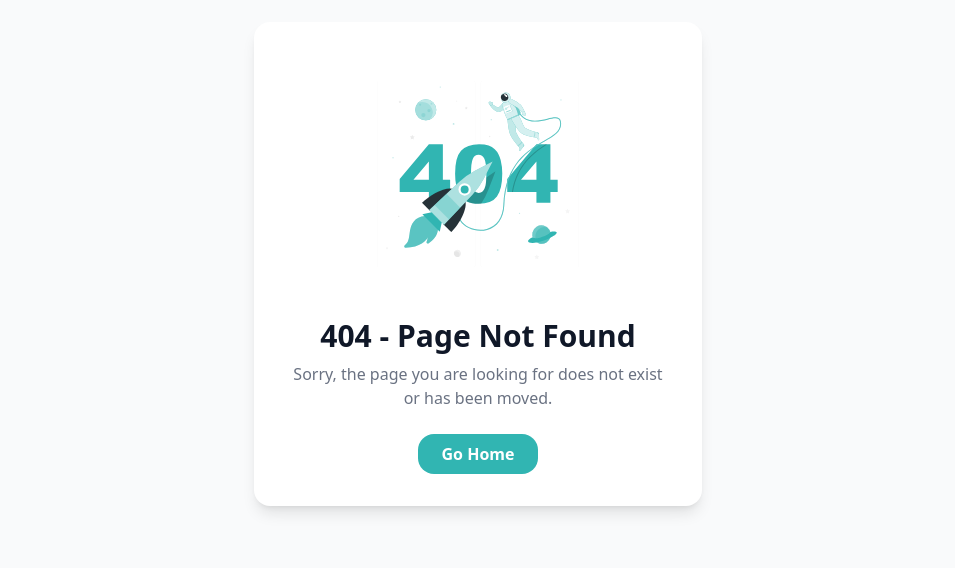
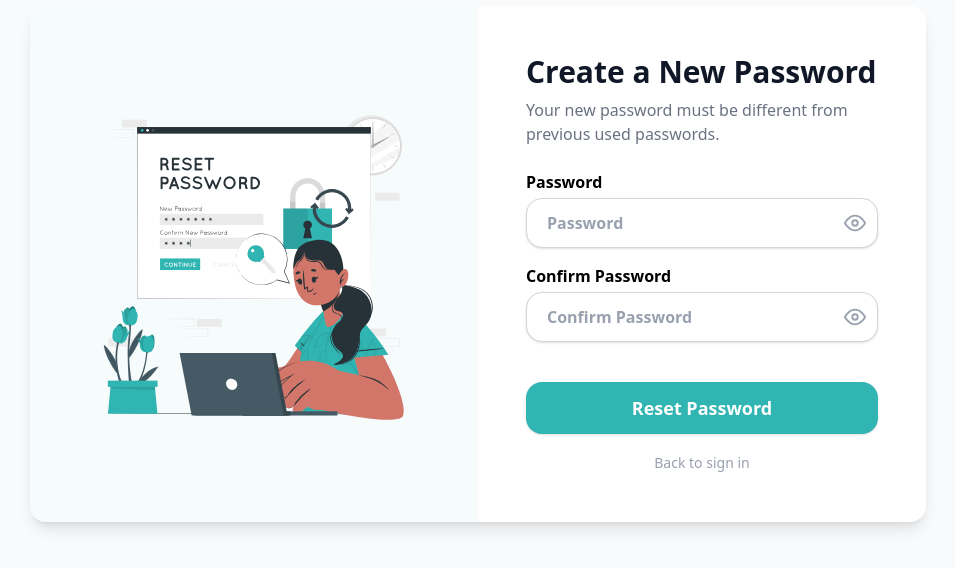
Before and after one commit to maker-dev/Leadro, a Next.js app in the folder client/: page /reset-password/1 in a window 1280 px wide. Before the commit this address had no page. Shown: the part 136-704 px from the top of the page, without its empty margins (162-1117 px from the left). Built offline with nearby package versions, Linux system fonts and the light colour scheme.

Commit message:
ADD ResetPassword Page

```diff
--- a/client/app/resend-verification/page.tsx
+++ b/client/app/resend-verification/page.tsx
@@ -1,5 +1,3 @@
-"use client";
-
 import Link from "next/link";
 import Image from "next/image";
 import sendVerification from "@/assets/images/send-verification.svg";
--- /dev/null
+++ b/client/app/reset-password/[id]/ResetPasswordForm.tsx
@@ -0,0 +1,51 @@
+"use client";
+
+import { useForm } from "react-hook-form";
+import { zodResolver } from "@hookform/resolvers/zod";
+import PasswordInput from "@/components/ui/inputs/PasswordInput";
+import SubmitButton from "@/components/ui/buttons/SubmitButton";
+import { FormValues } from "./types";
+import { formSchema } from "./schema";
+
+export default function ResetPasswordForm() {
+  const {
+    register,
+    handleSubmit,
+    formState: { errors, isSubmitting },
+  } = useForm<FormValues>({
+    resolver: zodResolver(formSchema),
+    defaultValues: {
+      password: "",
+      confirmPassword: "",
+    },
+    mode: "onBlur",
+  });
+
+  const onSubmit = (data: FormValues) => {
+    console.log(data);
+  };
+
+  return (
+    <form
+      onSubmit={handleSubmit(onSubmit)}
+      className="flex flex-col gap-4"
+      noValidate
+    >
+      <PasswordInput
+        label="Password"
+        placeholder="Password"
+        {...register("password")}
+        error={errors.password}
+      />
+      <PasswordInput
+        label="Confirm Password"
+        placeholder="Confirm Password"
+        {...register("confirmPassword")}
+        error={errors.confirmPassword}
+      />
+      <SubmitButton disabled={isSubmitting} loading={isSubmitting}>
+        Reset Password
+      </SubmitButton>
+    </form>
+  );
+}
--- /dev/null
+++ b/client/app/reset-password/[id]/page.tsx
@@ -0,0 +1,49 @@
+import ResetPasswordForm from "./ResetPasswordForm";
+import resetPassword from "@/assets/images/Reset-password.svg";
+import Image from "next/image";
+import Link from "next/link";
+
+type Props = {
+  params: { id: string };
+};
+
+export default function ResetPasswordPage({ params }: Props) {
+  return (
+    <div className="min-h-screen flex items-center justify-center bg-gray-50 py-8 px-2">
+      <div className="w-full max-w-4xl bg-white rounded-2xl shadow-lg flex flex-col md:flex-row overflow-hidden">
+        {/* Left: Illustration */}
+        <div className="hidden md:flex md:w-1/2 items-center justify-center p-12 bg-[#f6fbfc]">
+          <div className="relative w-full h-full min-h-[300px]">
+            <Image
+              src={resetPassword}
+              alt="Reset password illustration"
+              fill
+              className="object-contain"
+              priority
+            />
+          </div>
+        </div>
+        {/* Right: Form */}
+        <div className="flex-1 p-12 flex flex-col justify-center">
+          <div className="w-full max-w-md mx-auto">
+            <h1 className="text-3xl font-bold mb-2 text-gray-900">
+              Create a New Password
+            </h1>
+            <p className="text-gray-500 mb-6">
+              Your new password must be different from previous used passwords.
+            </p>
+            <ResetPasswordForm />
+            <div className="mt-4 text-center">
+              <Link
+                href="/login"
+                className="text-sm text-gray-400 hover:underline"
+              >
+                Back to sign in
+              </Link>
+            </div>
+          </div>
+        </div>
+      </div>
+    </div>
+  );
+}
--- /dev/null
+++ b/client/app/reset-password/[id]/schema.ts
@@ -0,0 +1,13 @@
+import * as z from "zod";
+
+export const formSchema = z
+  .object({
+    password: z
+      .string()
+      .min(6, { message: "Password must be at least 6 characters" }),
+    confirmPassword: z.string(),
+  })
+  .refine((data) => data.password === data.confirmPassword, {
+    message: "Passwords do not match",
+    path: ["confirmPassword"],
+  });
--- /dev/null
+++ b/client/app/reset-password/[id]/types.ts
@@ -0,0 +1,4 @@
+import { z } from "zod";
+import { formSchema } from "./schema";
+
+export type FormValues = z.infer<typeof formSchema>;
```
Also changed, not shown: client/assets/images/Reset-password.svg (added).
